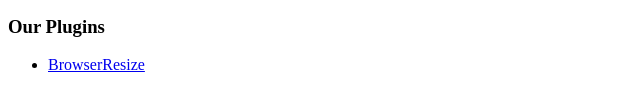
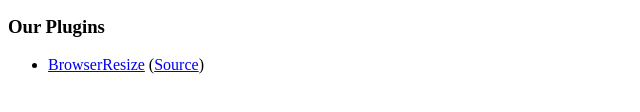
Before and after one commit to LawfulGood/lawfulgood.github.io, a plain HTML site: page index.html in a window 1280 px wide. Shown: the part 246-358 px from the top of the page, 0-640 px from the left. Drawn offline with Linux system fonts and the light colour scheme.

Commit message:
Adding source

```diff
--- a/index.html
+++ b/index.html
@@ -18,7 +18,7 @@
 
 		<h3>Our Plugins</h3>
 		<ul>
-			<li><a href="https://chrome.google.com/webstore/detail/window-resizer/fgcikanifihhgnacepigehgmplgkkgcl">BrowserResize</a></li>
+			<li><a href="https://chrome.google.com/webstore/detail/window-resizer/fgcikanifihhgnacepigehgmplgkkgcl">BrowserResize</a> (<a href="https://github.com/LawfulGood/WindowResizer">Source</a>)</li>
 		</ul>
 	</body>
 </html>
```
